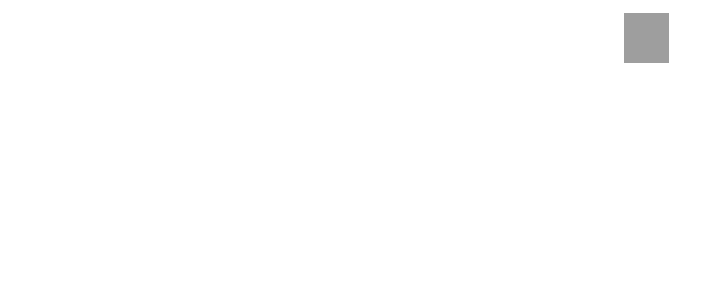
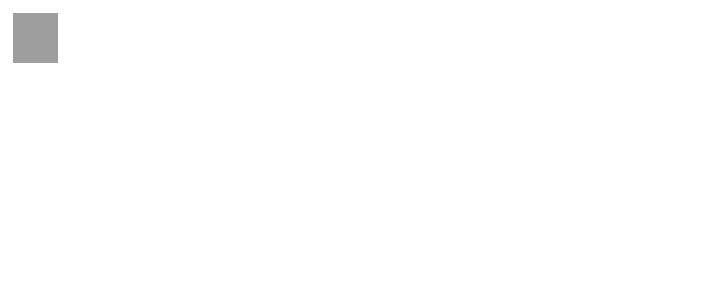
Before and after one commit to TrishinR/Test, a plain HTML site: page index.html in a window 1280 px wide. Shown: the whole page, without its empty margins (0-719 px from the left). Drawn offline with Linux system fonts and the light colour scheme; grey boxes are pictures that could not be loaded.

Commit message:
Update index.html

```diff
--- a/index.html
+++ b/index.html
@@ -10,7 +10,7 @@
   }
 </script> -->
 
-<body style='margin : 0px; overflow: hidden; text-align: center;'>
+<body style='margin : 0px; overflow: hidden;'>
 
   <div id="mySidenav" class="sidenav">
   <a href="javascript:void(0)" class="closebtn" onclick="closeNav()">&times;</a>
```
